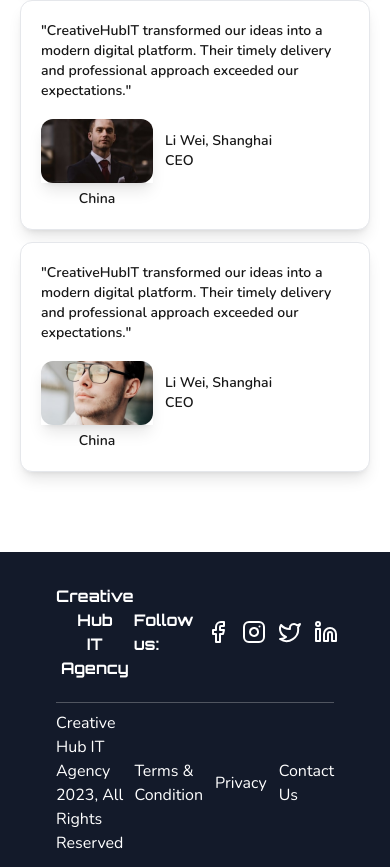
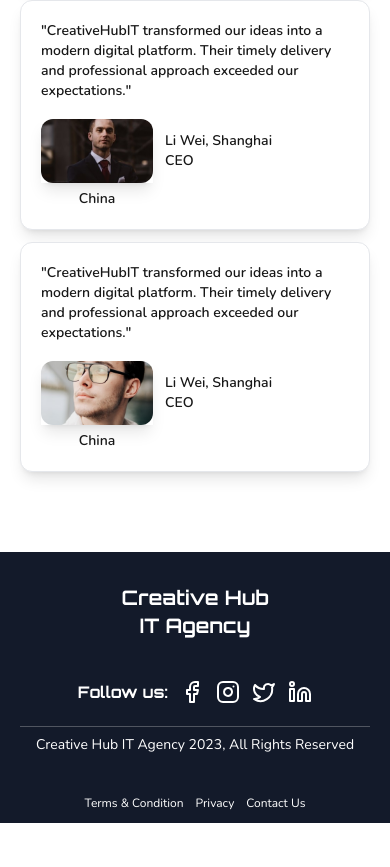
Before and after one commit to ariful97768/Creative-Hub-Portfolio, a Next.js app: page / in a window 390 px wide. Shown: the part 6720-7587 px from the top of the page. After the commit the page ends 7543 px from the top, so only its background shows below. Built offline with nearby package versions, Linux system fonts and the light colour scheme.

Commit message:
Made footer section responsive

```diff
--- a/src/components/footer.tsx
+++ b/src/components/footer.tsx
@@ -4,9 +4,9 @@
 export default function Footer() {
   return (
     <footer className="bg-[#131A2A] text-white">
-      <div className="pt-8 pb-3 max-w-360 px-14 mx-auto">
-        <div className="flex justify-between font-bold font-(family-name:--font-orbitron)">
-          <h3 className="text-center">
+      <div className="pt-8 pb-3 max-w-360 px-5 md:px-8 lg:px-14 mx-auto">
+        <div className="flex flex-col md:flex-row gap-y-10 items-center justify-between font-bold font-(family-name:--font-orbitron)">
+          <h3 className="text-center text-xl">
             Creative Hub <br /> IT Agency
           </h3>
           <div className="flex items-center gap-3">
@@ -26,9 +26,9 @@
           </div>
         </div>
         <hr className="text-[#DDDDDD4D] mt-5.5 mb-2" />
-        <div className="flex items-center justify-between">
-          <span>Creative Hub IT Agency 2023, All Rights Reserved</span>
-          <ul className="flex items-center gap-3">
+        <div className="flex flex-col md:flex-row gap-y-10 items-center justify-between">
+          <span className="text-sm text-center md:text-left">Creative Hub IT Agency 2023, All Rights Reserved</span>
+          <ul className="flex text-xs md:text-base items-center gap-3">
             <Link href={"#"}>Terms & Condition</Link>
             <Link href={"#"}>Privacy</Link>
             <Link href={"#"}>Contact Us</Link>
```
